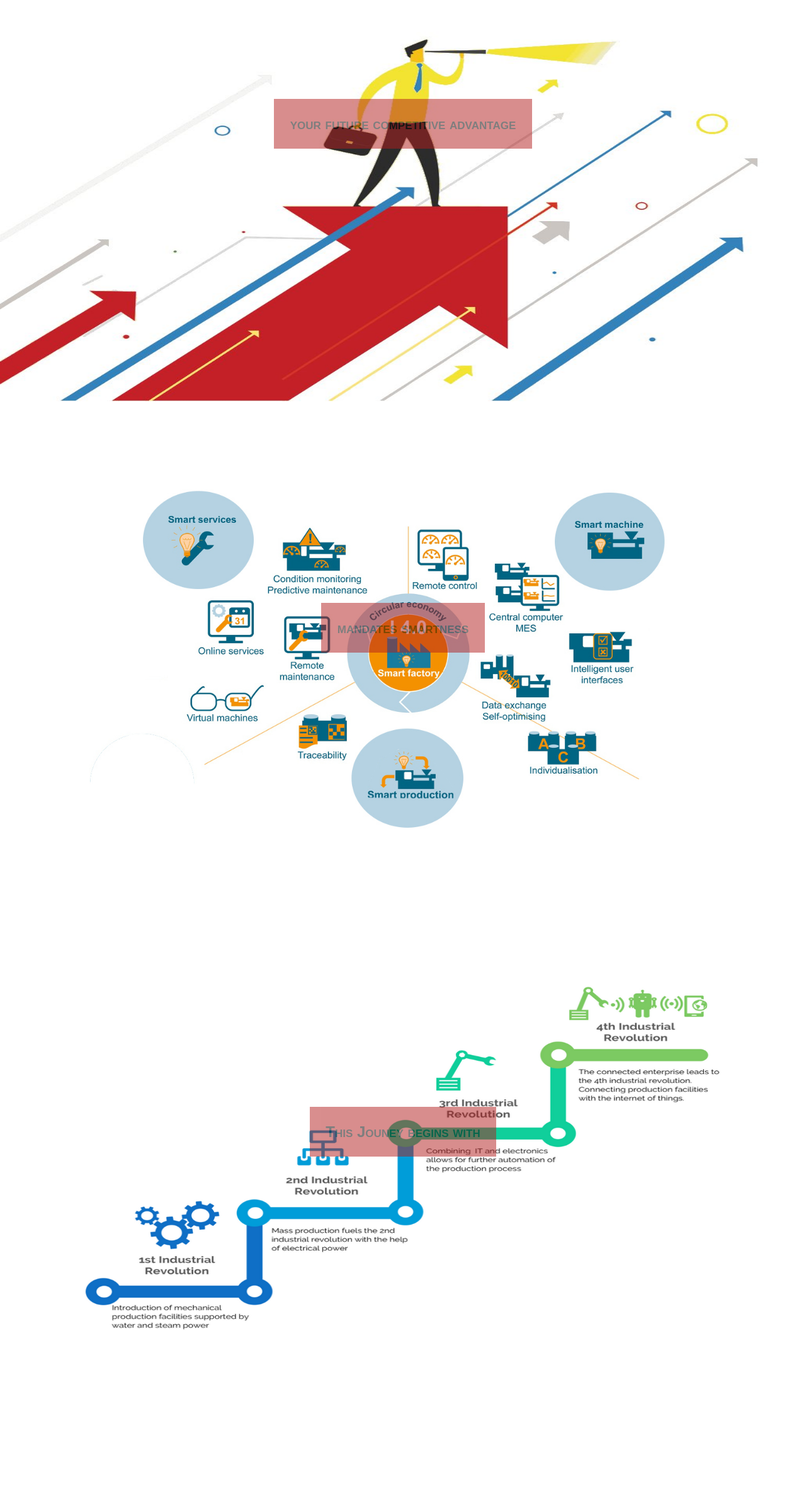
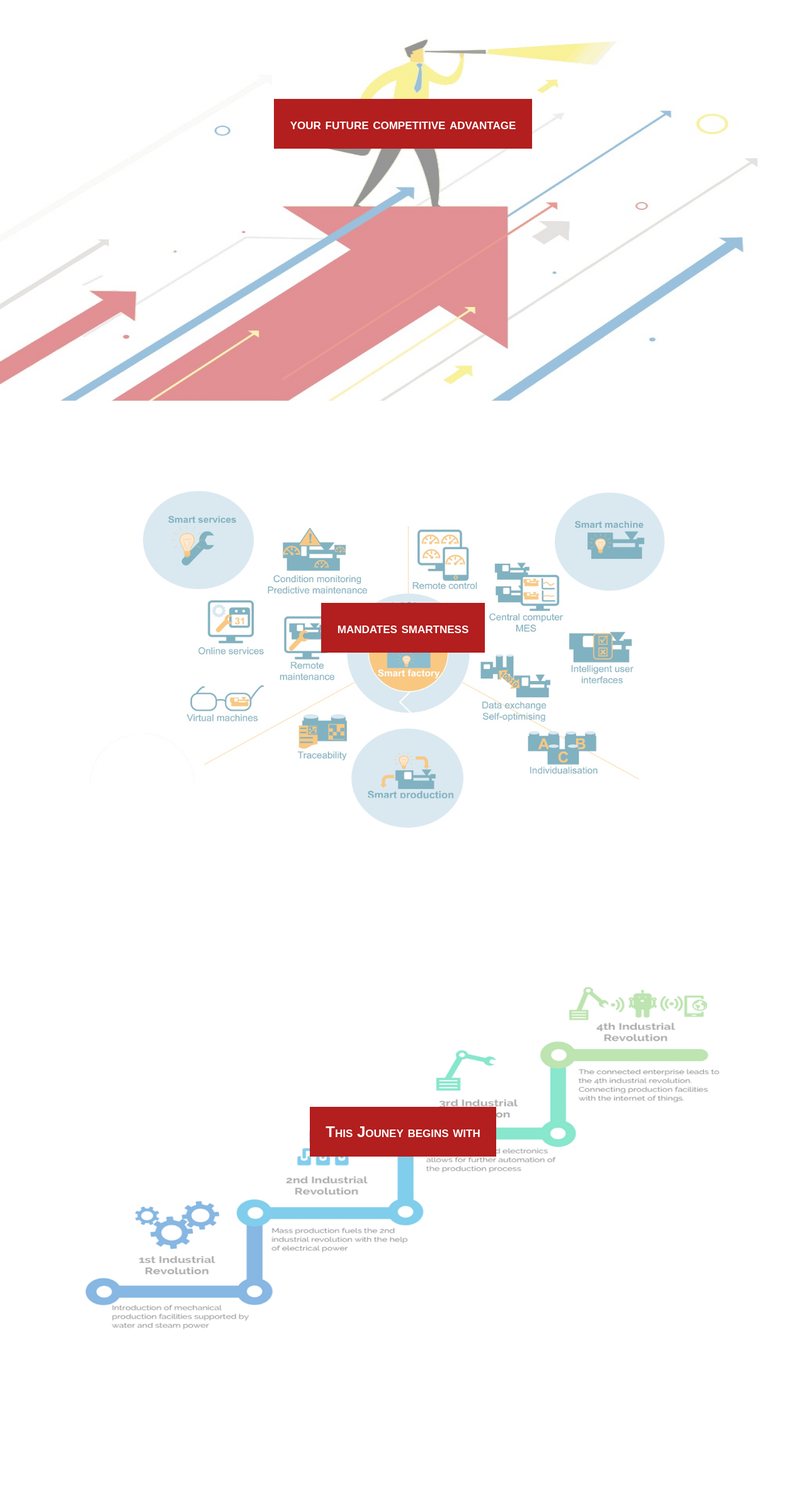
Before and after one commit to JeniferAnthonysamy/kalycito, a plain HTML site: page index.html in a window 1280 px wide. Shown: the part 163-2560 px from the top of the page at 63% size. Drawn offline with Linux system fonts and the light colour scheme.

Commit message:
small schanges

```diff
--- a/index.html
+++ b/index.html
@@ -1,8 +1,11 @@
 <!DOCTYPE html>
 <html class="gr__s_codepen_io">
 <head>
+  <link rel="shortcut icon" type="image/x-icon" href="https://www.kalycito.com/templates/at_nine_flat/favicon.ico">
+
   <meta http-equiv="Content-Type" content="text/html; charset=UTF-8">
   <meta name="viewport" content="width=device-width, initial-scale=1.0">
+  <meta name="robots" content="noindex">
 
   <script src="./index_files/console_runner-079c09a0e3b9ff743e39ee2d5637b9216b3545af0de366d4b9aad9dc87e26bfd.js">
   </script>
@@ -10,10 +13,6 @@
   </script>
   <script src="./index_files/css_live_reload_init-2c0dc5167d60a5af3ee189d570b1835129687ea2a61bee3513dee3a50c115a77.js">
   </script>
-  <meta name="robots" content="noindex">
-  <link rel="shortcut icon" type="image/x-icon" href="https://production-assets.codepen.io/assets/favicon/favicon-8ea04875e70c4b0bb41da869e81236e54394d63638a1ef12fa558a4a835f1164.ico">
-  <link rel="mask-icon" type="" href="https://production-assets.codepen.io/assets/favicon/logo-pin-f2d2b6d2c61838f7e76325261b7195c27224080bc099486ddd6dccb469b8e8e6.svg" color="#111">
-  <link rel="canonical" href="https://codepen.io/niklausgerber/pen/niujk">
 
 
 <style class="cp-pen-styles">/* Styles */
@@ -32,24 +31,16 @@ html>body .content {
 }
 
 #one {
-  /*background: linear-gradient(rgba(255,255,255,.5), rgba(255,255,255,.5)), url("future.jpg");*/
-
-  background-image: url(future.jpg);
+  background: linear-gradient(rgba(255,255,255,.5), rgba(255,255,255,.5)), url("future.jpg");
   background-color: white;
   text-align: center;
   background-position:  bottom;
   background-repeat: no-repeat;
   background-size: 100% 100% ;
-  /*opacity: 0.5;
-  filter: alpha(opacity=50);*/
 }
 
-
-
-
-
 #two {
-  background-image: url(smart.jpeg);
+  background: linear-gradient(rgba(255,255,255,.5), rgba(255,255,255,.5)), url("smart.jpeg");
   background-color: white;
   text-align: center;
   background-position: center;
@@ -58,7 +49,7 @@ html>body .content {
 }
 
 #three {
-  background-image: url(journey.png);
+  background: linear-gradient(rgba(255,255,255,.5), rgba(255,255,255,.5)), url("journey.png");
   background-color: white;
   text-align: center;
   background-position: center;
@@ -67,7 +58,7 @@ html>body .content {
 }
 
 #four {
-  background-image: url(handshake.jpg);
+  background: linear-gradient(rgba(255,255,255,.5), rgba(255,255,255,.5)), url("handshake.jpg");
   background-color: white;
   text-align: center;
   background-position: center;
@@ -76,7 +67,7 @@ html>body .content {
 }
 
 #five {
-  background-image: url(bhagath.jpg);
+  background: linear-gradient(rgba(255,255,255,.5), rgba(255,255,255,.5)), url("bhagath.jpg");
   background-color: white;
   text-align: center;
   background-position: center;
@@ -85,7 +76,7 @@ html>body .content {
 }
 
 #six {
-  background-image: url(location.png);
+  background: linear-gradient(rgba(255,255,255,.5), rgba(255,255,255,.5)), url("location.png");
   background-color: white;
   text-align: center;
   background-position: center;
@@ -94,23 +85,18 @@ html>body .content {
 
 }
 .innertext{
-
   margin-top: 25%;
   background-color: #b31e1e;
   display: inline-block;
   padding: 2%;
-  color: black;
+  color: white;
   font-weight: bold;
   font-variant: small-caps;
   font-family: Arial,Verdana;
   font-size: 150%;
   z-index: 2;
-  opacity: 0.50;
-  filter: alpha(opacity=50);
-}
-span{
+  }
 
-}
 
 </style>
 
```
